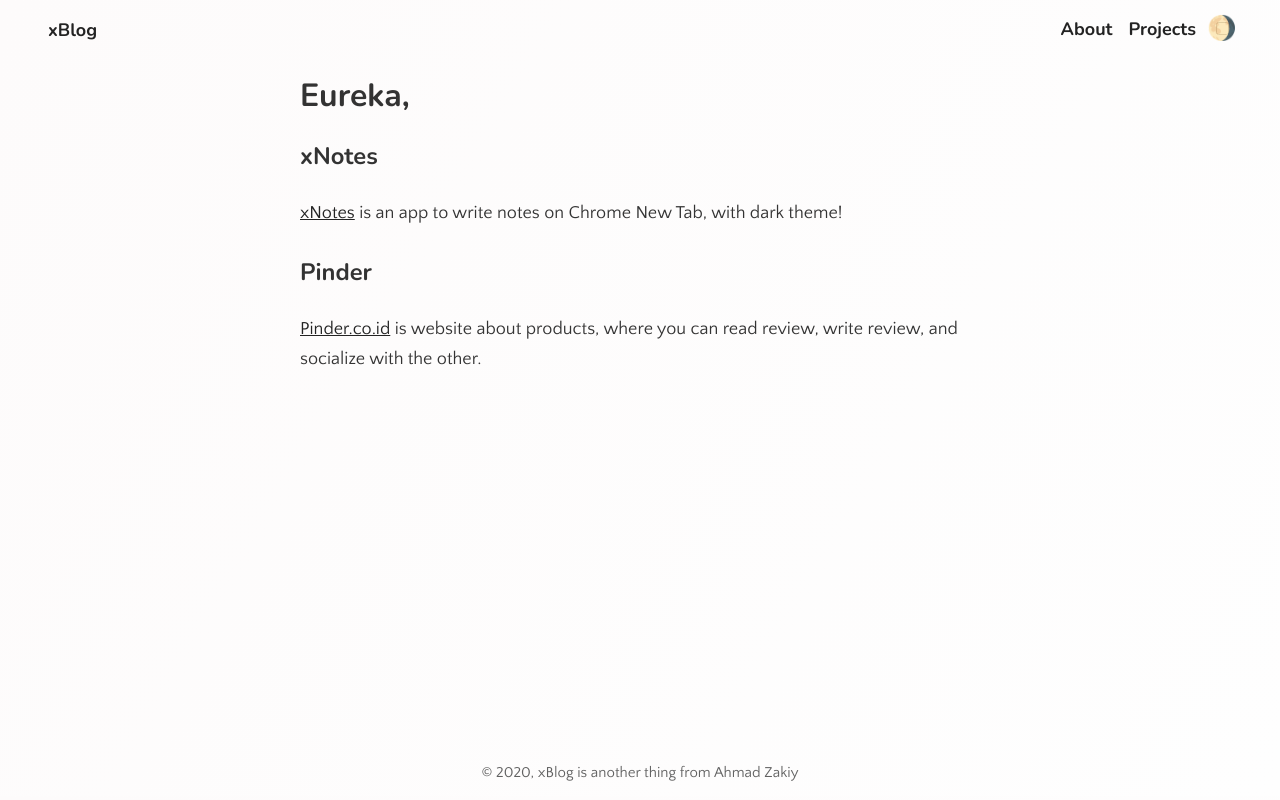
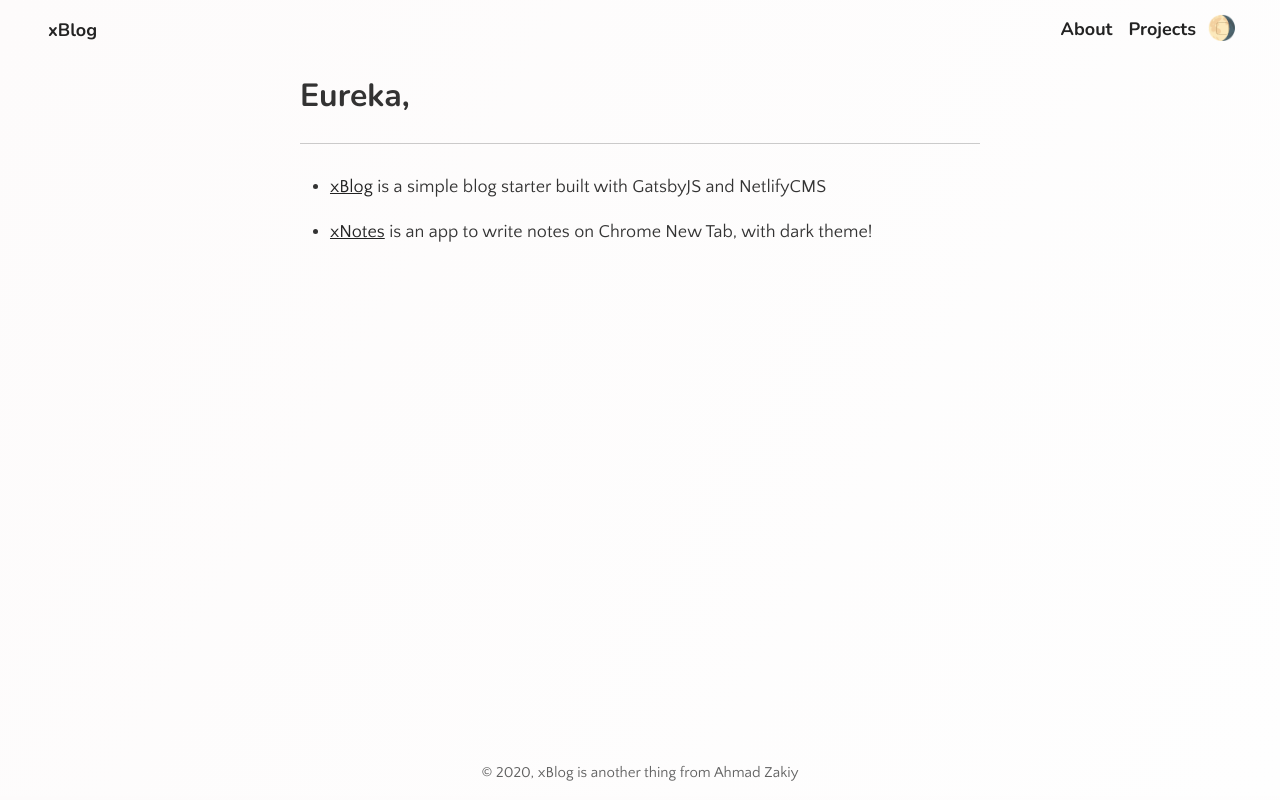
Before and after one commit to ahmadzakiy/xblog, a Gatsby site: page /projects in a window 1280 px wide. Built offline with nearby package versions, Linux system fonts and the light colour scheme; Gatsby itself is replaced by a stand-in of ours; some packages are replaced by stand-ins of ours.

Commit message:
Update pages “Projects”

```diff
--- a/src/pages/projects/index.md
+++ b/src/pages/projects/index.md
@@ -2,12 +2,9 @@
 templateKey: projects-page
 title: Projects Page
 ---
-
 # Eureka,
 
-### xNotes
-[xNotes](https://chrome.google.com/webstore/detail/xnotes/kdcjpeakcckhecgojnbjiohjnbfkgmie) is an app to write notes on Chrome New Tab, with dark theme!
+---
 
-
-### Pinder
-[Pinder.co.id](https://pinder.co.id) is website about products, where you can read review, write review, and socialize with the other.
+* [xBlog](https://github.com/ahmadzakiy/xblog) is a simple blog starter built with GatsbyJS and NetlifyCMS
+* [xNotes](https://chrome.google.com/webstore/detail/xnotes/kdcjpeakcckhecgojnbjiohjnbfkgmie) is an app to write notes on Chrome New Tab, with dark theme!
```
